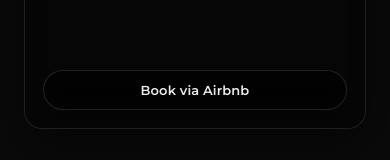
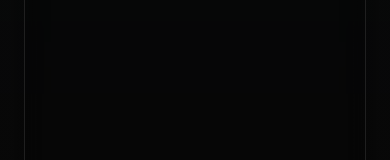
Before and after one commit to TimBlew/Roamstead-booking, a Next.js app: page / in a window 390 px wide. Shown: the part 2657-2817 px from the top of the page. Built offline with nearby package versions, Linux system fonts and the light colour scheme.

Commit message:
updated button layout to fit mobile

```diff
--- a/app/globals.css
+++ b/app/globals.css
@@ -166,44 +166,37 @@ img{ max-width: 100%; height: auto; display: block; }
 
 .bookingGrid{
   display: grid;
-  grid-template-columns: 1.2fr 0.8fr;
+  grid-template-columns: 1fr 320px;
   gap: 18px;
   padding: 18px;
 }
 
+/* ✅ Hostaway widget needs more vertical room on mobile so the bottom buttons aren't clipped */
 .widgetMount{
   width: 100%;
-  min-height: 520px; /* adjust if needed after you see it */
+  height: 620px;
+  min-height: 620px;
   border-radius: 14px;
   overflow: hidden;
+  padding: 8px; /* breathing room around widget */
 }
 
+/* Hostaway widget is not an iframe (safe to remove). Keeping commented in case you swap widgets later. */
+/*
 .widgetMount iframe{
   width: 100%;
   min-height: 520px;
   border: 0;
   display: block;
 }
+*/
 
-.list{
-  display: grid;
-  gap: 10px;
-  padding: 0;
-  margin: 0;
-  list-style: none;
+/* keeps the Airbnb button aligned nicely in the right column */
+.bookingAside{
+  display: flex;
+  align-items: flex-start;
+  justify-content: flex-end;
 }
-.pill{
-  display: flex;
-  justify-content: space-between;
-  gap: 12px;
-  padding: 10px 12px;
-  border: 1px solid rgba(255,255,255,0.10);
-  background: rgba(0,0,0,0.25);
-  border-radius: 999px;
-  color: var(--muted);
-  font-size: 13px;
-}
-.pill strong{ color: rgba(255,255,255,0.88); font-weight: 600; }
 
 .footer{
   padding: 30px 0 44px;
@@ -216,4 +209,17 @@ img{ max-width: 100%; height: auto; display: block; }
 
 @media (max-width: 920px){
   .bookingGrid{ grid-template-columns: 1fr; }
+  .bookingAside{ justify-content: center; }
+  .widgetMount{
+    height: 720px;
+    min-height: 720px;
+    padding: 12px;
+  }
 }
+
+@media (max-width: 380px){
+  .widgetMount{
+    height: 780px;
+    min-height: 780px;
+  }
+}
```
